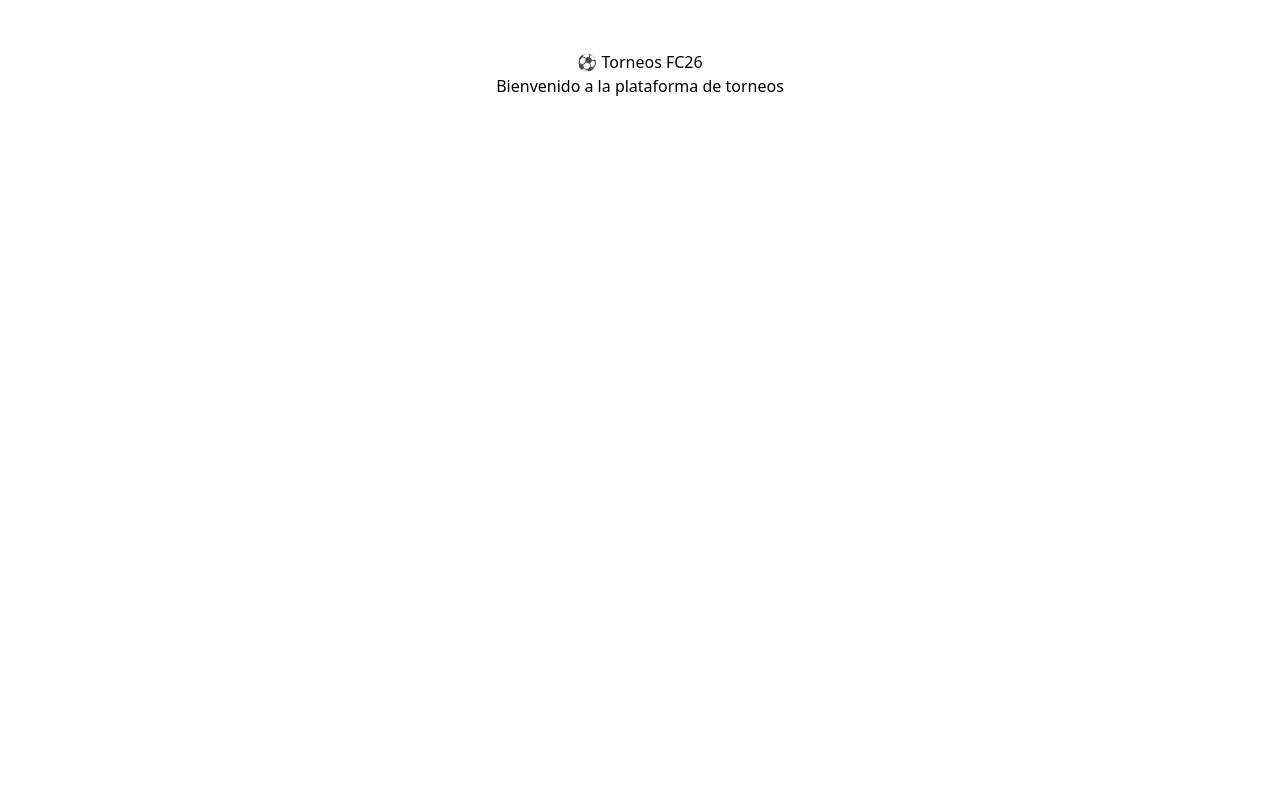
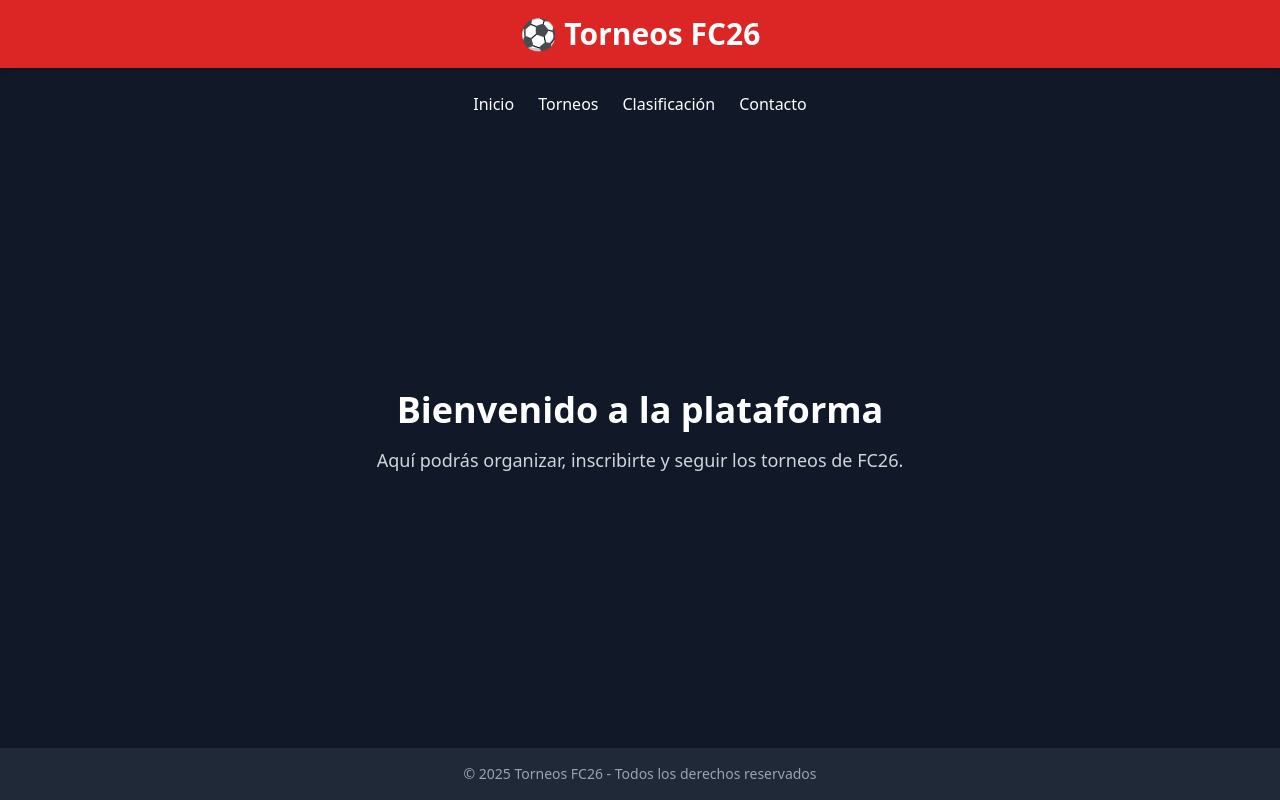
Before and after one commit to aramirezan1993/torneos-fc26, a React (Vite) app: page / in a window 1280 px wide. Built offline with nearby package versions, Linux system fonts and the light colour scheme; the HTML template or start-up script is replaced by a standard one.

Commit message:
Diseño inicial Torneos FC26 con Tailwind

```diff
--- a/src/App.tsx
+++ b/src/App.tsx
@@ -1,8 +1,31 @@
 function App() {
   return (
-    <div style={{ textAlign: "center", marginTop: "50px" }}>
-      <h1>⚽ Torneos FC26</h1>
-      <p>Bienvenido a la plataforma de torneos</p>
+    <div className="min-h-screen bg-gray-900 text-white flex flex-col items-center">
+      {/* Header */}
+      <header className="w-full bg-red-600 p-4 shadow-md">
+        <h1 className="text-3xl font-bold text-center">⚽ Torneos FC26</h1>
+      </header>
+
+      {/* Menú */}
+      <nav className="flex gap-6 mt-6">
+        <a href="#" className="hover:text-red-400">Inicio</a>
+        <a href="#" className="hover:text-red-400">Torneos</a>
+        <a href="#" className="hover:text-red-400">Clasificación</a>
+        <a href="#" className="hover:text-red-400">Contacto</a>
+      </nav>
+
+      {/* Contenido principal */}
+      <main className="flex-1 flex flex-col items-center justify-center text-center px-4">
+        <h2 className="text-4xl font-semibold mb-4">Bienvenido a la plataforma</h2>
+        <p className="text-lg text-gray-300 max-w-xl">
+          Aquí podrás organizar, inscribirte y seguir los torneos de FC26.
+        </p>
+      </main>
+
+      {/* Footer */}
+      <footer className="w-full bg-gray-800 p-4 text-center text-sm text-gray-400">
+        © 2025 Torneos FC26 - Todos los derechos reservados
+      </footer>
     </div>
   );
 }
```
